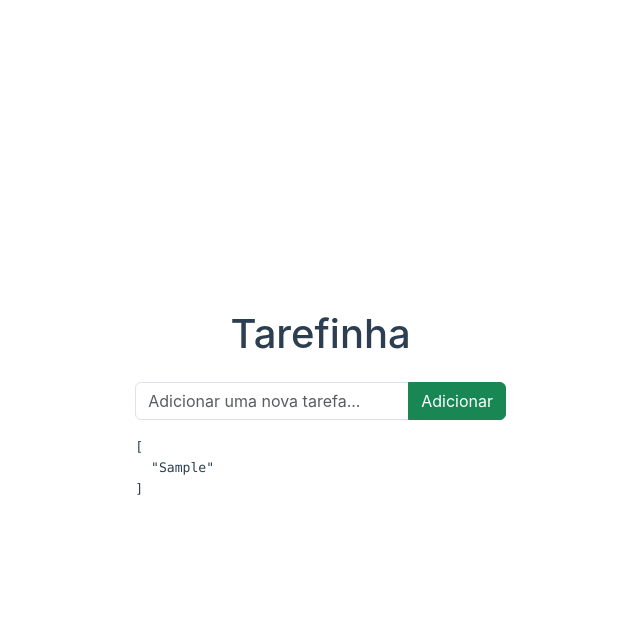
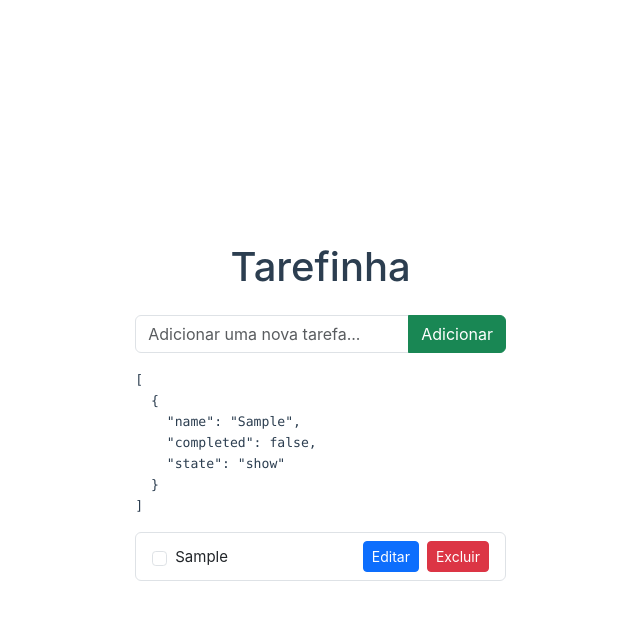
Before and after one commit to luizvelasco/tarefinha, a Vue app: page / in a window 1280 px wide. Both pictures are taken after typing "Sample" into the empty fields and a click on the button "Adicionar". Shown: the top 620 px of the page, without its empty margins (122-762 px from the left). Built offline with nearby package versions, Linux system fonts and the light colour scheme; the HTML template or start-up script is replaced by a standard one.

Commit message:
criando lista de tarefas

```diff
--- a/src/App.vue
+++ b/src/App.vue
@@ -6,7 +6,11 @@
 
 const addTask = () => {
   if(!newTask.value.trim()) return; // Prevent adding empty tasks
-  tasks.value.push(newTask.value);
+  tasks.value.push({
+    name: newTask.value.trim(), // Add trimmed task name
+    completed: false, // New tasks are not completed by default
+    state: 'show' // edit, delete
+  });
   newTask.value = '';  // Clear input after adding
 }
 
@@ -66,14 +70,16 @@
     </div> -->
 
     <!-- Tasks -->
-    <!-- <ul class="list-group">
-      <li class="list-group-item d-flex align-items-center gap-2">
+    <ul class="list-group">
+      <li
+        v-for="task in tasks" :key="task.name"
+        class="list-group-item d-flex align-items-center gap-2">
         <input type="checkbox" class="form-check-input">
-        <span class="flex-grow-1">Refatorar componente de login</span>
+        <span class="flex-grow-1">{{ task.name }}</span>
         <button class="btn btn-primary btn-sm">Editar</button>
         <button class="btn btn-danger btn-sm">Excluir</button>
       </li>
-      <li class="list-group-item d-flex align-items-center gap-2">
+      <!-- <li class="list-group-item d-flex align-items-center gap-2">
         <input type="checkbox" class="form-check-input" checked>
         <span class="flex-grow-1 text-decoration-line-through text-muted">Escrever testes unitários</span>
         <button class="btn btn-primary btn-sm">Editar</button>
@@ -92,8 +98,8 @@
         </span>
         <button class="btn btn-danger btn-sm">Sim, excluir</button>
         <button class="btn btn-outline-secondary btn-sm">Cancelar</button>
-      </li>
-    </ul> -->
+      </li> -->
+    </ul>
 
     <!-- Empty state -->
     <!-- <div class="card bg-light">
```
